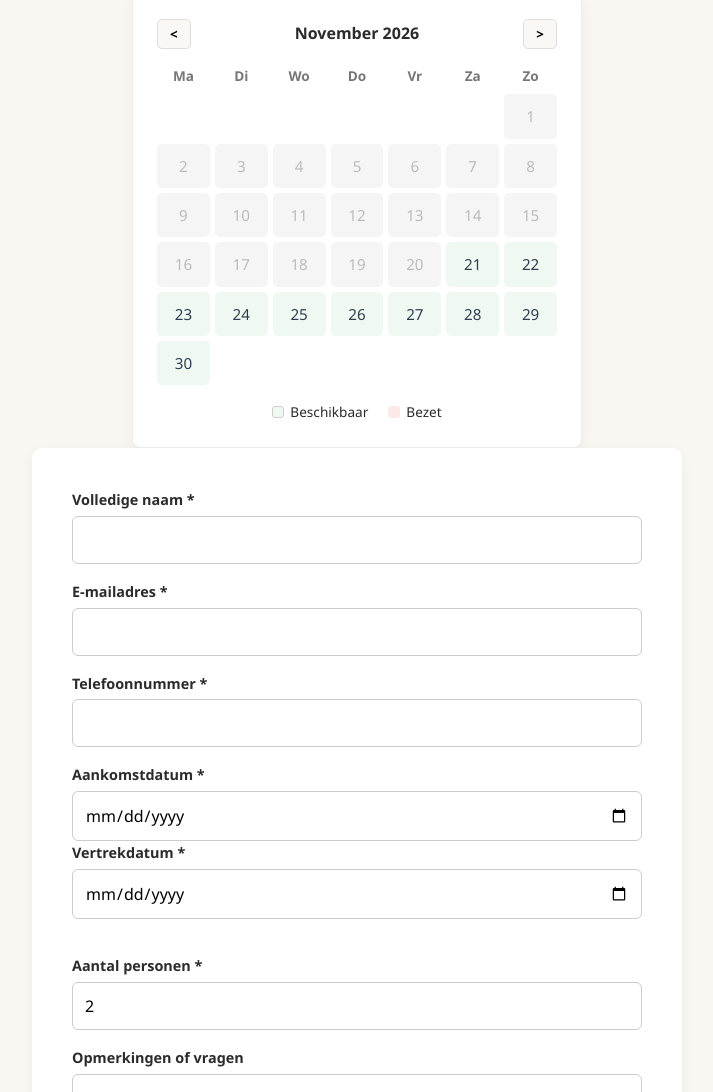
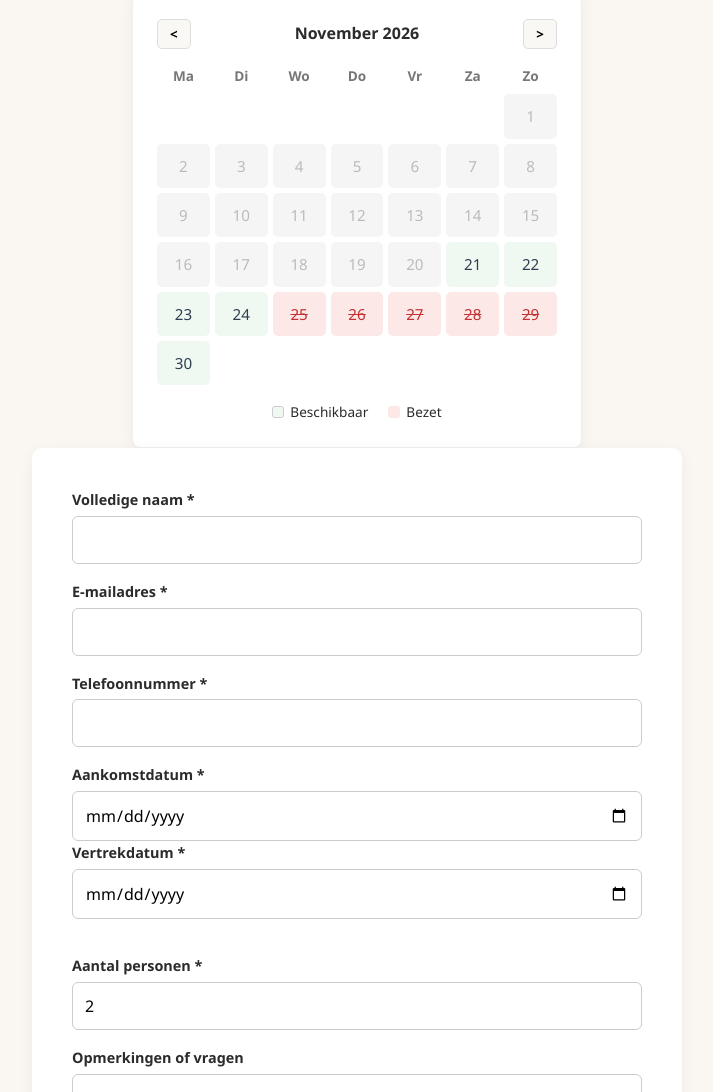
Before and after one commit to machtelddijkstra/lasPocicas, a plain HTML site: page index.html in a window 1280 px wide. Shown: the part 3512-4604 px from the top of the page, without its empty margins (283-996 px from the left). Drawn offline with Linux system fonts and the light colour scheme.

Commit message:
Update index.html
nieuw script

```diff
--- a/index.html
+++ b/index.html
@@ -284,7 +284,7 @@ footer { background: var(--secondary); color: var(--white); text-align: center;
   <p style="font-size: 0.85rem; opacity: 0.8; margin-top: 0.4rem;">info@bis4u.eu</p>
 </footer>
 
-<script>
+  <script>
     let bezetteData = [];
     let huidigeDatum = new Date();
     let huidigeMaand = huidigeDatum.getMonth();
@@ -299,25 +299,27 @@ footer { background: var(--secondary); color: var(--white); text-align: center;
     // Haal de datums op uit boekingen.txt
     async function laadBoekingen() {
         try {
-            // '?v=' zorgt ervoor dat de browser altijd de nieuwste versie ophaalt
             const response = await fetch('boekingen.txt?v=' + new Date().getTime());
+            if (!response.ok) throw new Error("Bestand niet gevonden");
+
             const tekst = await response.text();
+            const regels = tekst.split('\n');
 
-            // Zoek op elke regel naar twee datums (JJJJ-MM-DD)
-            const regels = tekst.split('\n');
             regels.forEach(regel => {
+                // Zoek alle datums in de vorm JJJJ-MM-DD op deze regel
                 const datums = regel.match(/\d{4}-\d{2}-\d{2}/g);
                 if (datums && datums.length >= 2) {
-                    let start = new Date(datums);
-                    const eind = new Date(datums[1]);
+                    let start = new Date(datums[0] + "T12:00:00");
+                    const eind = new Date(datums[1] + "T12:00:00");
+
                     while (start <= eind) {
-                        bezetteData.push(start.toISOString().split('T'));
+                        bezetteData.push(start.toISOString().split('T')[0]);
                         start.setDate(start.getDate() + 1);
                     }
                 }
             });
         } catch (error) {
-            console.log("Kon boekingen.txt nog niet laden:", error);
+            console.log("Fout bij laden van boekingen.txt:", error);
         }
         tekenKalender();
     }
@@ -366,7 +368,6 @@ footer { background: var(--secondary); color: var(--white); text-align: center;
         tekenKalender();
     });
 
-    // Start de kalender door eerst het tekstbestand te lezen
     laadBoekingen();
 </script>
 
```
